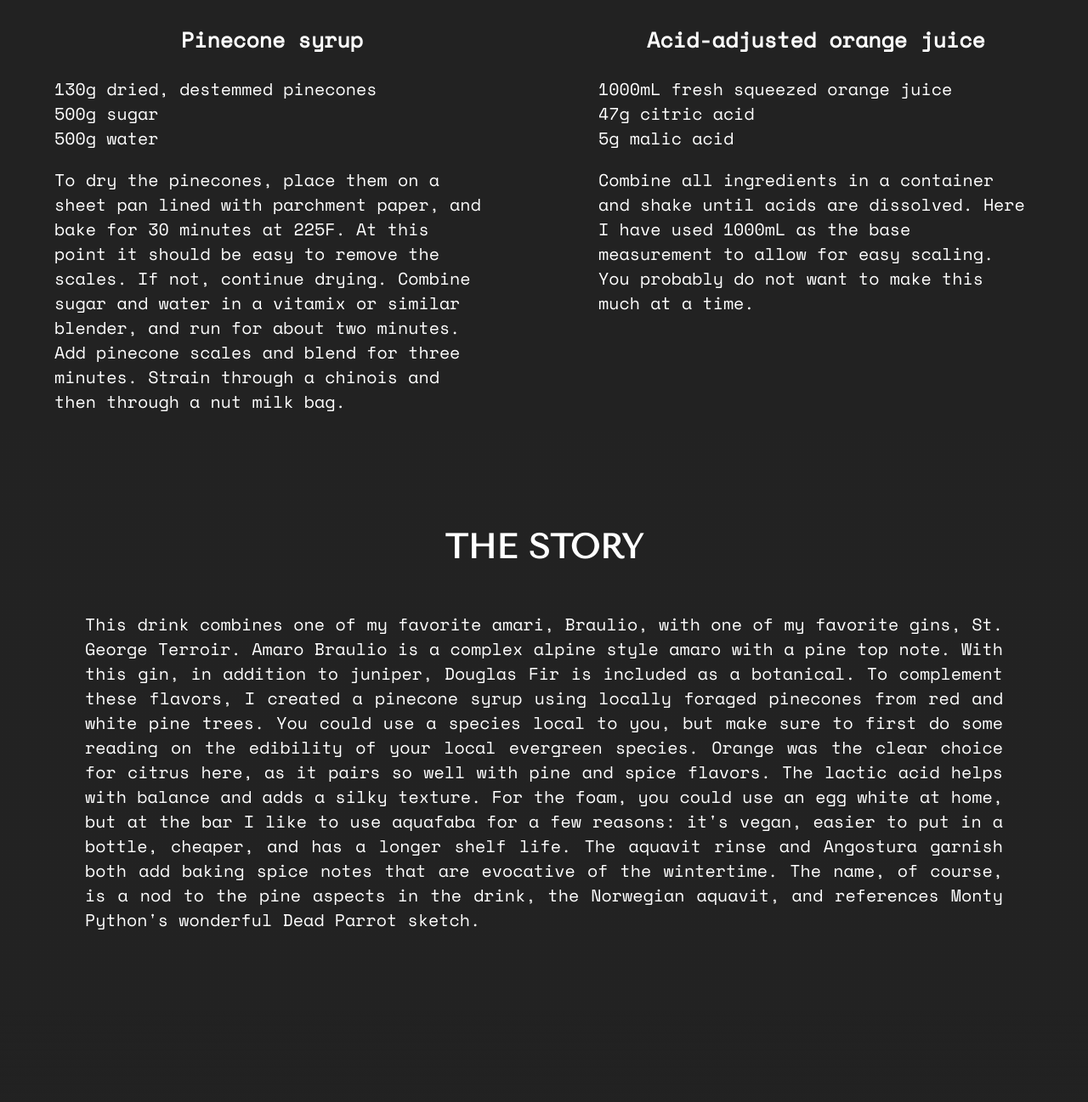
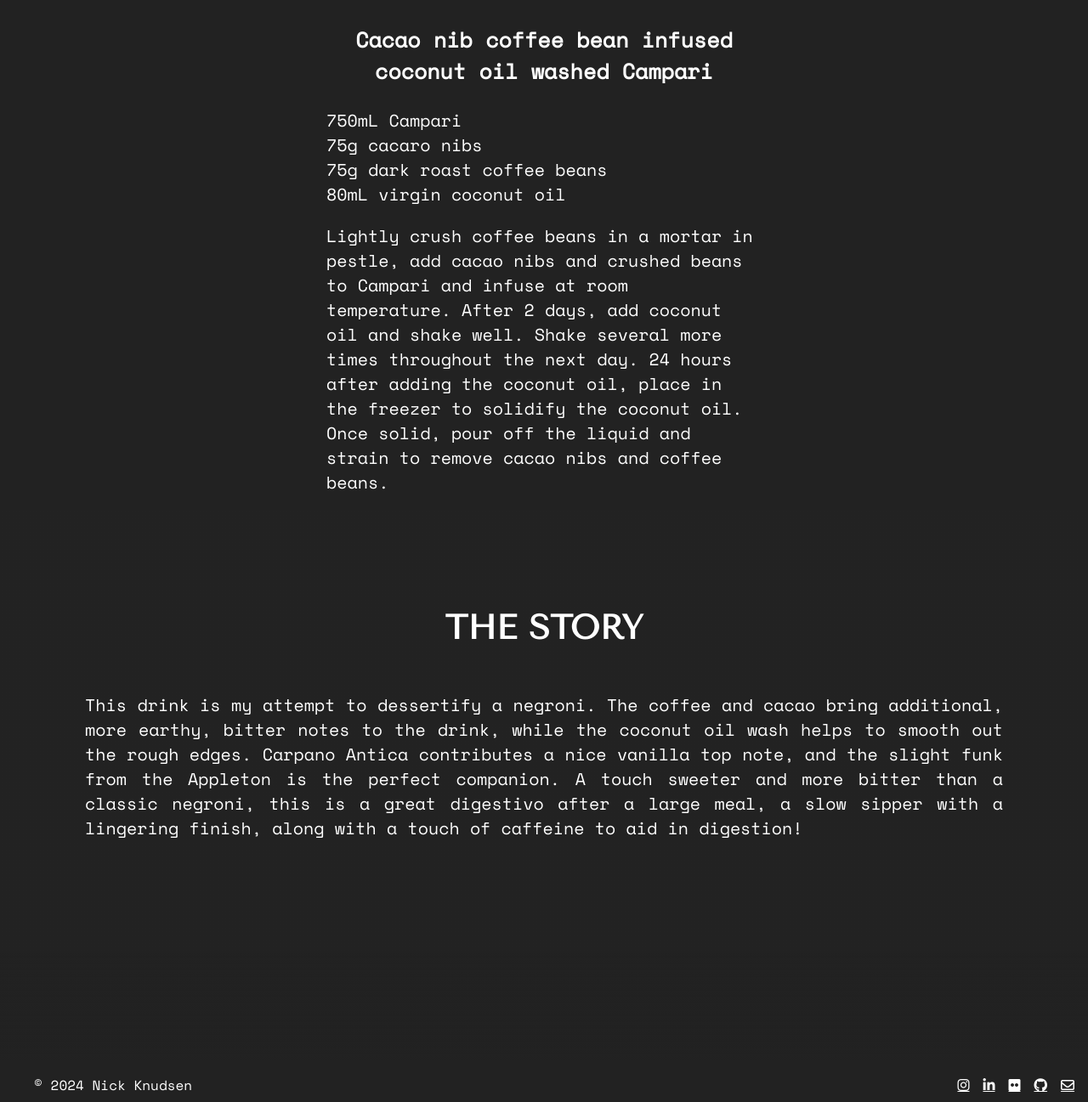
Before and after one commit to nick-knudsen/nick-knudsen.github.io, a website: page views/cocktails/coconut_mocha.html in a window 1280 px wide. Shown: the part 1438-2735 px from the top of the page at 85% size. Drawn offline with nearby package versions, Linux system fonts and the light colour scheme; files whose address does not match are found by name.

Commit message:
adding content

```diff
--- a/views/cocktails/coconut_mocha.html
+++ b/views/cocktails/coconut_mocha.html
@@ -52,39 +52,25 @@
         <h2>THE PREP</h2>
         <div class="prep-list">
             <div class="prep-item">
-                <p class="prep-name">Pinecone syrup</p>
-                <p class="prep-ingredients">130g dried, destemmed pinecones<br>
-                500g sugar<br>
-                500g water</p>
-                <p class="prep-instructions">To dry the pinecones, place them on a sheet pan
-                lined with parchment paper, and bake for 30 minutes at 225F. At this point it should be easy to remove
-                the scales. If not, continue drying. Combine sugar and water in a vitamix or similar blender, and run
-                for about two minutes. Add pinecone scales and blend for three minutes. Strain through a chinois and
-                then through a nut milk bag.</p>
-            </div>
-            <div class="prep-item">
-                <p class="prep-name">Acid-adjusted orange juice</p>
-                <p class="prep-ingredients">1000mL fresh squeezed orange juice<br>
-                47g citric acid <br>
-                5g malic acid</p>
-                <p class="prep-instructions">Combine all ingredients in a container and shake until acids are dissolved.
-                    Here I have used 1000mL as the base measurement to allow for easy scaling. You probably do not want to
-                    make this much at a time.
+                <p class="prep-name">Cacao nib coffee bean infused coconut oil washed Campari</p>
+                <p class="prep-ingredients">750mL Campari<br>
+                75g cacaro nibs<br>
+                75g dark roast coffee beans<br>
+                80mL virgin coconut oil</p>
+                <p class="prep-instructions">Lightly crush coffee beans in a mortar in pestle, add cacao nibs and crushed beans
+                    to Campari and infuse at room temperature. After 2 days, add coconut oil and shake well. Shake several more times throughout
+                    the next day. 24 hours after adding the coconut oil, place in the freezer to solidify the coconut oil. Once solid, pour off the liquid
+                     and strain to remove cacao nibs and coffee beans.
                 </p>
             </div>
         </div>
     </div>
     <div class="about">
         <h2>THE STORY</h2>
-        <p>This drink combines one of my favorite amari, Braulio, with one of my favorite gins, St. George Terroir.
-        Amaro Braulio is a complex alpine style amaro with a pine top note. With this gin, in addition to juniper, Douglas Fir is included
-        as a botanical. To complement these flavors, I created a pinecone syrup using locally foraged pinecones from red and white pine trees.
-        You could use a species local to you, but make sure to first do some reading on the edibility of your local evergreen species.
-        Orange was the clear choice for citrus here, as it pairs so well with pine and spice flavors. The lactic acid helps with balance and
-        adds a silky texture. For the foam, you could use an egg white at home, but at the bar I like to use aquafaba for a few reasons:
-        it's vegan, easier to put in a bottle, cheaper, and has a longer shelf life. The aquavit rinse and Angostura garnish both add baking spice
-        notes that are evocative of the wintertime. The name, of course, is a nod to the pine aspects in the drink, the Norwegian aquavit,
-        and references Monty Python's wonderful Dead Parrot sketch.
+        <p>This drink is my attempt to dessertify a negroni. The coffee and cacao bring additional, more earthy, bitter notes to the drink, while the coconut
+            oil wash helps to smooth out the rough edges. Carpano Antica contributes a nice vanilla top note, and the slight funk from the Appleton is the perfect
+            companion. A touch sweeter and more bitter than a classic negroni, this is a great digestivo after a large meal, a slow sipper with a lingering finish, along
+            with a touch of caffeine to aid in digestion!
 
         </p>
         <div class="spacer"></div>
```
